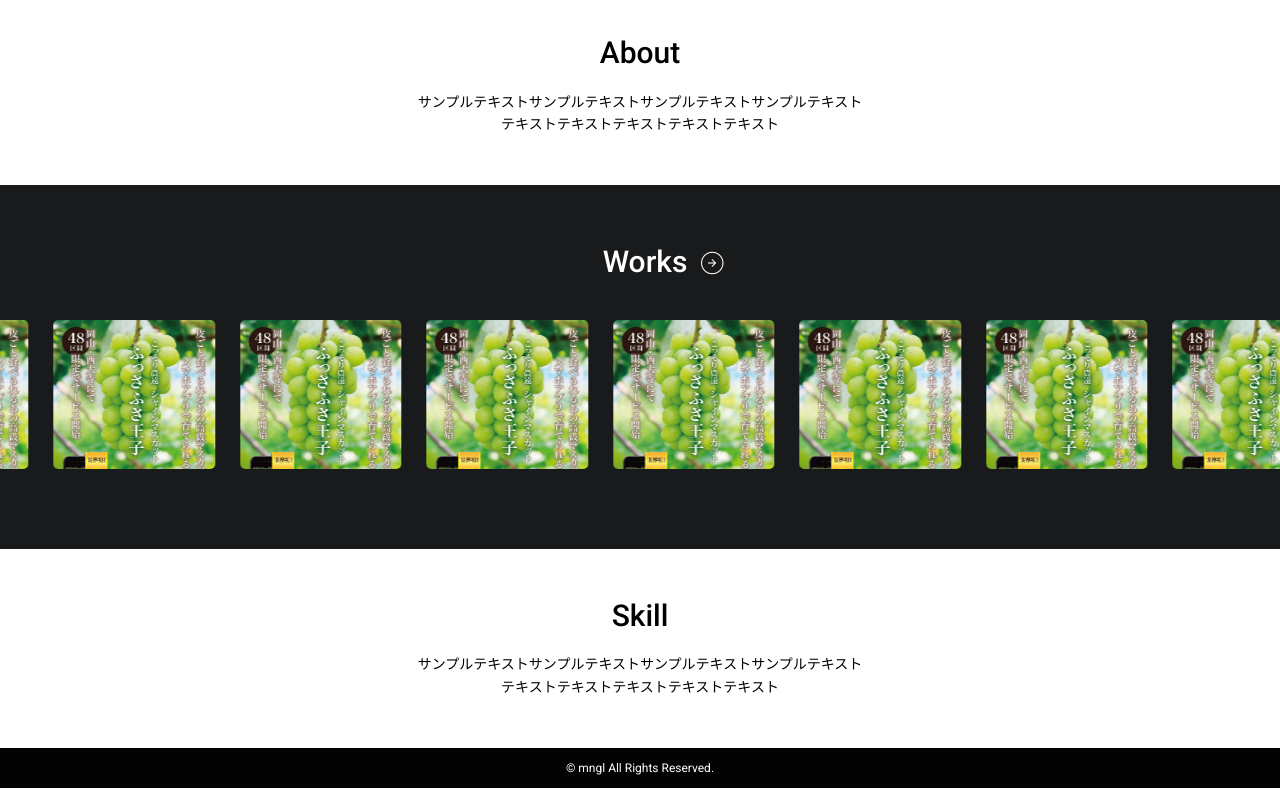
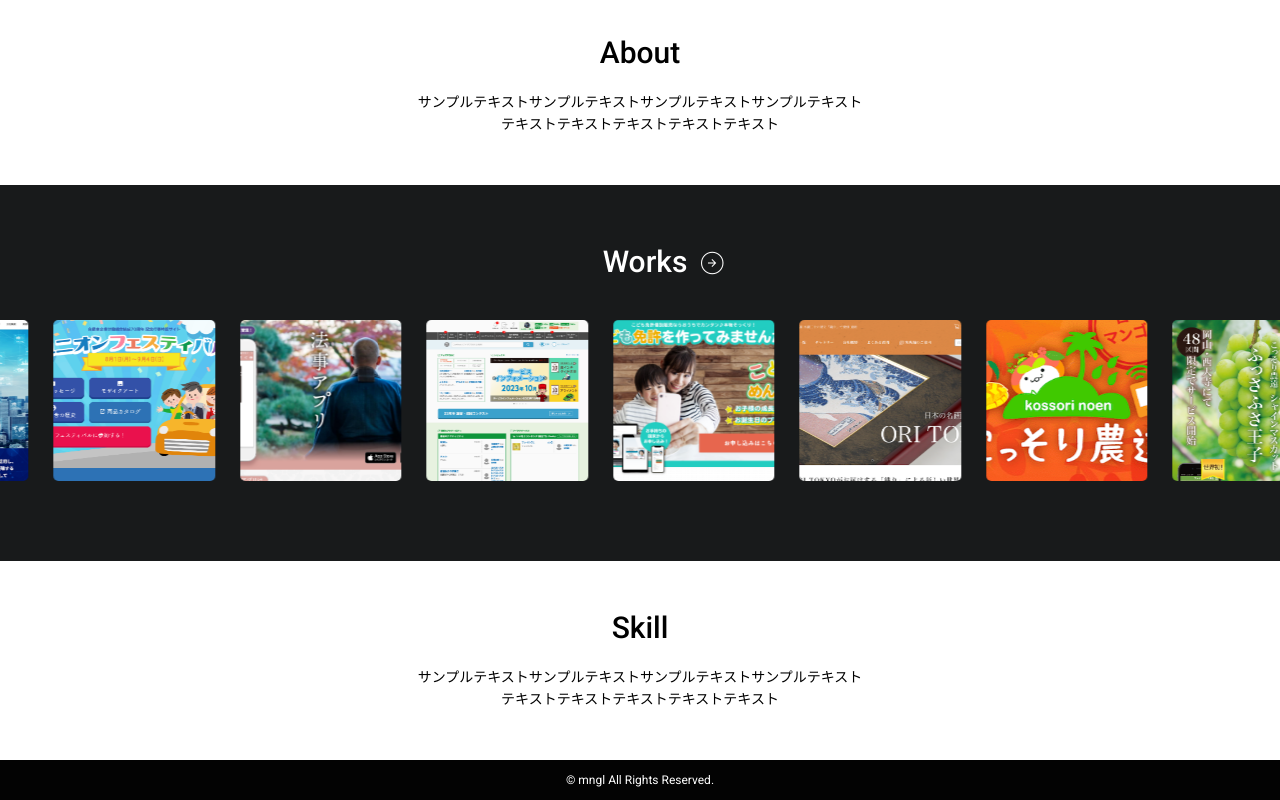
Before and after one commit to tanim0/portfolio, a Vue app: page / in a window 1280 px wide. Shown: the part 654-1454 px from the top of the page. Built offline with nearby package versions, Linux system fonts and the light colour scheme.

Commit message:
top swiper 調整

```diff
--- a/src/resources/works.js
+++ b/src/resources/works.js
@@ -5,6 +5,7 @@ export default {
       outline_title: 'ファンシー雑貨店イベントスタンプカード',
       outline_description: '雑貨直営店6店舗で小〜中学生をターゲットに配布されたイベント型スタンプカードです。',
       icon: "thumb_stamp.svg",
+      icon_square: "icon_stamp.svg",
       inside: false,
       range: ["Design","Movie"],
       works: [
@@ -35,6 +36,7 @@ export default {
       outline_title: '',
       outline_description: '',
       icon: "icon_muscat.svg",
+      icon_square: "icon_stamp.svg",
       inside: false,
       range: ["Design","Coding"],
       works: [
@@ -55,6 +57,7 @@ export default {
       outline_title: '',
       outline_description: '',
       icon: "thumb_mango.svg",
+      icon_square: "icon_stamp.svg",
       inside: false,
       range: ["Design"],
       works: [
@@ -74,8 +77,8 @@ export default {
       id: 4,
       outline_title: '',
       outline_description: '',
-      // icon: "icon_ori.svg",
       icon: "thumb_ori.svg",
+      icon_square: "icon_ori.svg",
       inside: false,
       range: ["Coding"],
       works: [
@@ -96,6 +99,7 @@ export default {
       outline_title: '『こども免許』サービス紹介動画・個別販売ページ',
       outline_description: 'こどもめんきょの説明',
       icon: "thumb_kodomo.svg",
+      icon_square: "thumb_ori.svg",
       inside: false,
       range: ["Design","Coding","Movie"],
       works: [
@@ -126,6 +130,7 @@ export default {
       outline_title: '',
       outline_description: '',
       icon: "icon_car_png.png",
+      icon_square: "thumb_ori.svg",
       inside: false,
       range: ["Design","Coding"],
       works: [
@@ -146,6 +151,7 @@ export default {
       title: "『法事アプリ』LP",
       range:  ["Design","Coding"],
       icon: "thumb_houji_1.svg",
+      icon_square: "thumb_ori.svg",
       outline_title: '',
       outline_description: '',
       inside: false,
@@ -167,6 +173,7 @@ export default {
       outline_title: '',
       outline_description: '',
       icon: "thumb_union.svg",
+      icon_square: "thumb_ori.svg",
       inside: false,
       range: ["Design","Coding"],
       works: [
@@ -186,6 +193,7 @@ export default {
       id: 9,
       outline: '',
       icon: "thumb_synapse_1.svg",
+      icon_square: "thumb_ori.svg",
       inside: false,
       works: [
         {
--- a/src/sass/main.scss
+++ b/src/sass/main.scss
@@ -326,7 +326,8 @@ h1 {
   'FILL' 1,
   'wght' 200,
   'GRAD' 0,
-  'opsz' 40
+  'opsz' 40;
+  color: $themeColorAccent;
 }
 
 // swiper
@@ -352,6 +353,11 @@ h1 {
   padding: 0;
   overflow: hidden;
   position: relative;
+
+  img {
+    object-fit: cover;
+    aspect-ratio: 1 / 1;
+  }
 
   &::before {
     position: absolute;
--- a/src/views/Home.vue
+++ b/src/views/Home.vue
@@ -40,7 +40,7 @@
                 <!-- <p>{{item.id}}</p> -->
                 <!-- <p class="swiper_img_wrapper"><img :src="item.image" alt=""/></p> -->
                 <p class="swiper_img_wrapper">
-                  <img :src="require(`@/assets/images/${item.url}`)" alt=""/>
+                  <img :src="require(`@/assets/images/${item.icon}`)" alt=""/>
                 </p>
               </router-link>
             </div>
@@ -50,6 +50,8 @@
         <div class="swiper-button-next"></div> -->
       </div>
     </section>
+
+    <!-- <p>{{Works}}</p> -->
 
     <section class="section section_skill">
       <p class="section_title">Skill</p>
@@ -63,6 +65,8 @@
 import Swiper from 'swiper/bundle';
 import 'swiper/swiper-bundle.css';
 
+import Works from '@/resources/works.js'
+
 export default {
   name: "Home",
   props: {
@@ -73,9 +77,9 @@ export default {
       }
     }
   },
-
   data() {
     return {
+      works_list: Works.works_list.slice().reverse(),
       hoverFlag: false,
       load: false,
       lists: [], // works_list_doubleへ
@@ -172,7 +176,9 @@ export default {
     // swiper-slideが奇数の際のエラー、枚数が少ない際のエラー回避
       for(let i = 0; i < 2; i++) {
         for(let k=0; k < this.list.length; k++) {
-          let item = this.list[k];
+        // for(let k=0; k < this.works_list.length; k++) {
+          let item = this.works_list[k];
+          // let item = this.list[k];
           this.lists.push(item)
         }
       }
```
